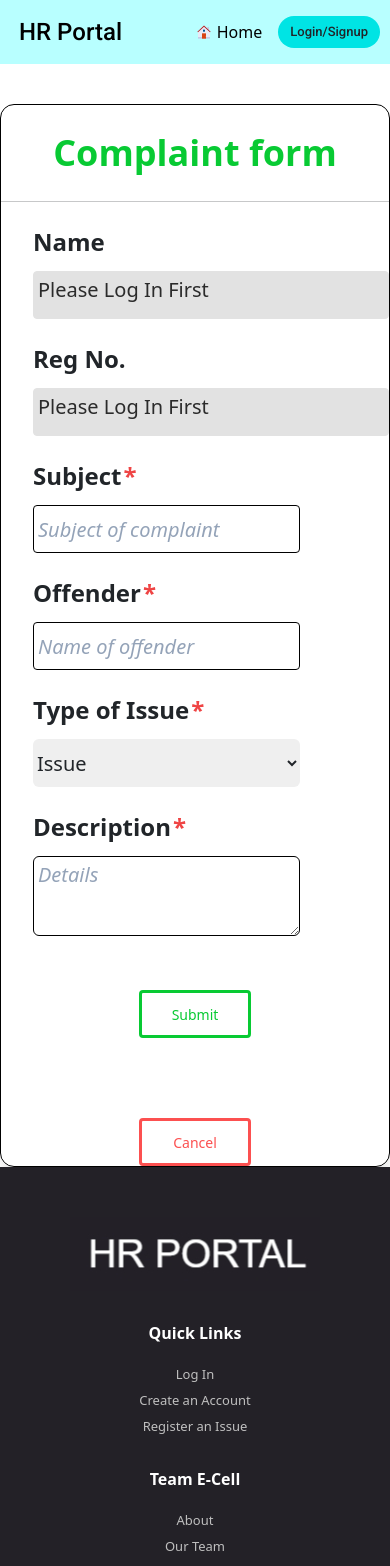
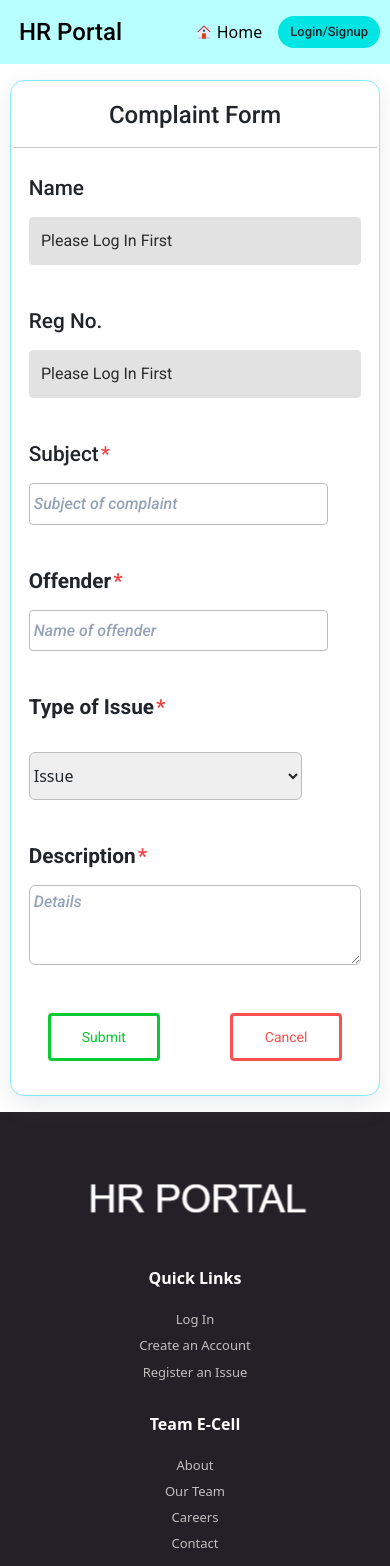
Before and after one commit to keshavjha018/Ecell-HR-Portal, a React (Create React App) app in the folder client/: page /complaint in a window 390 px wide. Shown: the top 1566 px of the page. Built offline with nearby package versions, Linux system fonts and the light colour scheme.

Commit message:
responsive complaint form

```diff
--- a/client/src/components/Footer.jsx
+++ b/client/src/components/Footer.jsx
@@ -37,30 +37,30 @@ function Footer() {
                     </div>
                     {/* Social Media */}
                     <div className="social-media">
-                        <Link to="#">
+                        <a href="/"  target="_blank" rel='noopener noreferrer'>
                             <img className='footerSocialImg'
                                 src="https://raw.githubusercontent.com/MohamedAridah/frontendmentor_url-shortening-api/main/images/icon-facebook.svg"
                                 alt="Facebook Logo"
                             />
-                        </Link>
-                        <Link to="#">
+                        </a>
+                        <a href="https://twitter.com/ecelliiitdwd" target="_blank" rel='noopener noreferrer'>
                             <img className='footerSocialImg'
                                 src="https://raw.githubusercontent.com/MohamedAridah/frontendmentor_url-shortening-api/main/images/icon-twitter.svg"
                                 alt="Twitter Logo"
                             />
-                        </Link>
-                        <Link to="#">
+                        </a>
+                        <a href="/"  target="_blank" rel='noopener noreferrer'>
                             <img className='footerSocialImg'
                                 src="https://raw.githubusercontent.com/MohamedAridah/frontendmentor_url-shortening-api/main/images/icon-pinterest.svg"
                                 alt="Pinterest Logo"
                             />
-                        </Link>
-                        <Link to="#">
+                        </a>
+                        <a href="https://www.instagram.com/ecell.iiitdwd/"  target="_blank" rel='noopener noreferrer'>
                             <img className='footerSocialImg'
                                 src="https://raw.githubusercontent.com/MohamedAridah/frontendmentor_url-shortening-api/main/images/icon-instagram.svg"
                                 alt="Instagram Logo"
                             />
-                        </Link>
+                        </a>
                     </div>
                 </div>
                 {/* Made By */}
--- /dev/null
+++ b/client/src/pages/complaint.css
@@ -0,0 +1,94 @@
+.complaintBox {
+    margin: 1rem;
+    padding: 1rem;
+    border: 1px solid rgb(132, 235, 255);
+    border-radius: 15px;
+    box-shadow: rgba(149, 157, 165, 0.2) 0px 8px 24px;
+    font-family: Roboto;
+}
+
+.complaintHeading {
+    font-size: xx-large !important;
+    font-weight: 500;
+    line-height: 5rem;
+}
+
+.inputHead {
+    font-size: 1.3rem !important;
+    font-weight: 500;
+}
+
+.inputBox {
+    display: flex;
+}
+
+.autofillBoxText {
+    width: 90%;
+    display: flex;
+    align-items: center;
+    border-radius: 5px;
+}
+
+.inputBoxText {
+    width: 90%;
+    display: flex;
+    align-items: center;
+    border: 1px solid rgb(188, 188, 188);
+    border-radius: 5px;
+}
+
+.inputBoxText:focus {
+    outline: none;
+}
+
+.issueBox {
+    border: 1px solid rgb(188, 188, 188);
+    border-radius: 5px;
+}
+.issueBox:focus{
+    outline: none;
+}
+
+@media screen and (max-width: 450px) {
+
+    .complaintBox {
+        width: 95%;
+        padding: 2px;
+    }
+
+    .complaintHeading {
+        font-size: x-large !important;
+        line-height: 4rem;
+    }
+
+    .inputHead {
+        font-size: 1.3rem !important;
+        margin: 1rem;
+    }
+
+    .inputBox {
+        margin: 1rem;
+        display: flex;
+    }
+
+    .issueBox {
+        margin: 1rem;
+    }
+
+    .btnContainer {
+        display: flex;
+        justify-content:space-between;
+    }
+
+    .inputBoxText {
+        width: 90%;
+        height: 2.6rem;
+        display: flex;
+        align-items: center;
+    }
+
+    .descriptnBox {
+        height: 5rem;
+        width: 100%;
+    }
+}
--- a/client/src/pages/complaint.jsx
+++ b/client/src/pages/complaint.jsx
@@ -2,6 +2,7 @@ import React, { useState } from "react";
 import axios from "axios";
 import { useNavigate } from "react-router-dom";
 import { toast } from 'react-toastify';
+import "./complaint.css";
 
 const ComplaintForm = () => {
   const navigate = useNavigate();
@@ -47,7 +48,7 @@ const ComplaintForm = () => {
     const { subject, offender, type, description, } = complaintInfo;
 
     if(!subject || !offender || !type || !description) {
-      toast.error("fill all the fields before sign up!!")
+      toast.error("Fill all the fields before Submit!!")
       return;
   }
 
@@ -77,73 +78,73 @@ const ComplaintForm = () => {
   };
 
   const cancelComplaint = () =>{
-    navigate('/user/outpass')
+    navigate('/')
 }
 
   return (
     <>
-      <div className="box-border overflow-hidden rounded-[14px] mx-auto border-solid border-[1px] border-black mt-10 lg:max-w-[60rem] md:max-w-[42rem] h-full scroll-smooth select-none shadow-xl">
+      <div className="card complaintBox box-border overflow-hidden rounded-[14px] mx-auto lg:max-w-[60rem] md:max-w-[42rem] h-full scroll-smooth select-none ">
         <div className="">
           <div>
-            <span className="flex justify-center lg:text-xl lg:leading-[6rem] font-semibold text-[#08CA33] text-4xl leading-[6rem] ">
-              Complaint form
+            <span className="complaintHeading flex justify-center ">
+              Complaint Form
             </span>
           </div>
           <hr />
           <div>
             <div className="grid grid-cols-1 lg:grid-cols-2 lg:gap-10">
               <div>
-                <span className="lg:text-[17px] lg:leading-[4rem] font-semibold ml-[2rem] text-2xl leading-[5rem]">
+                <span className="inputHead  lg:ml-[2rem] text-2xl leading-[5rem]">
                   Name
                 </span>
-                <div className="box-border border-solid border-[1px] border-[#E2E2E2] lg:max-w-xs rounded ml-[2rem] mt-[-11px] lg:h-[2.1rem] bg-[#E2E2E2] h-12 max-w-lg cursor-not-allowed">
-                  <div className="text-[#2B2B2B] p-1 lg:text-[14px] pl-[0.7rem] text-xl">
+                <div className="inputBox box-border border-solid border-[1px] border-[#E2E2E2] lg:max-w-xs rounded lg:ml-[2rem] mt-[-11px] lg:h-[2.1rem] bg-[#E2E2E2] h-12 max-w-lg cursor-not-allowed">
+                  <div className="autofillBoxText text-[#2B2B2B] lg:text-[14px] pl-[0.7rem] lg:text-xl">
                     {userData.name}
                   </div>
                 </div>
               </div>
               <div>
-                <span className="lg:text-[17px] lg:leading-[4rem] font-semibold ml-[2rem] text-2xl leading-[5rem]">
+                <span className="inputHead lg:ml-[2rem] text-2xl leading-[5rem]">
                   Reg No.
                 </span>
-                <div className="box-border border-solid border-[1px] border-[#E2E2E2] lg:max-w-xs rounded ml-[2rem] mt-[-11px] lg:h-[2.1rem] bg-[#E2E2E2] h-12 max-w-lg cursor-not-allowed">
-                  <div className="text-[#2B2B2B] p-1 lg:text-[14px] pl-[0.7rem] text-xl">
+                <div className="inputBox box-border border-solid border-[1px] border-[#E2E2E2] lg:max-w-xs rounded lg:ml-[2rem] mt-[-11px] lg:h-[2.1rem] bg-[#E2E2E2] h-12 max-w-lg cursor-not-allowed">
+                  <div className="autofillBoxText text-[#2B2B2B] lg:text-[14px] pl-[0.7rem] lg:text-xl">
                     {regno}
                   </div>
                 </div>
               </div>
             </div>
             <div>
-              <span className='lg:text-[17px] lg:leading-[4rem] font-semibold ml-[2rem] text-2xl leading-[5rem] after:content-["*"] after:ml-0.5 after:text-red-500'>
+              <span className='inputHead lg:ml-[2rem] text-2xl leading-[5rem] after:content-["*"] after:ml-0.5 after:text-red-500'>
                 Subject
               </span>
-              <div className="mt-[-11px] ml-[2rem]">
+              <div className="inputBox mt-[-11px] lg:ml-[2rem]">
                 <input
                   type="text"
-                  className="text-[#2B2B2B] p-1 lg:text-[14px] text-xl pl-[0.7rem] box-border border-solid border-[1px] border-black lg:w-1/2 w-3/4 h-12 lg:h-8 rounded placeholder:italic placeholder:text-slate-400"
+                  className="inputBoxText text-[#2B2B2B]  p-1 lg:text-[14px] lg:text-xl  box-border border-solid border-[1px] border-grey lg:h-10 rounded placeholder:italic placeholder:text-slate-400"
                   placeholder="Subject of complaint" name="subject" value={complaintInfo.subject} onChange={handleComplaintChange}
                 />
               </div>
             </div>
             <div className="grid grid-cols-1 lg:grid-cols-2 lg:gap-10">
               <div>
-                <span className='lg:text-[17px] lg:leading-[4rem] font-semibold ml-[2rem] text-2xl leading-[5rem] after:content-["*"] after:ml-0.5 after:text-red-500'>
+                <span className='inputHead lg:text-[17px] lg:leading-[4rem] font-semibold lg:ml-[2rem] text-2xl leading-[5rem] after:content-["*"] after:ml-0.5 after:text-red-500'>
                   Offender
                 </span>
-                <div className="mt-[-11px] ml-[2rem] ">
+                <div className="inputBox mt-[-11px] lg:ml-[2rem] ">
                   <input
                     type="text"
-                    className="text-[#2B2B2B] p-1 lg:text-[14px] text-xl pl-[0.7rem] box-border border-solid border-[1px] border-black lg:w-1/2 w-3/4 h-12 lg:h-8 rounded placeholder:italic placeholder:text-slate-400"
+                    className="inputBoxText text-[#2B2B2B] p-1 lg:text-[14px] lg:text-xl  box-border border-solid border-[1px] border-grey lg:h-10 rounded placeholder:italic placeholder:text-slate-400"
                     placeholder="Name of offender" name="offender" value={complaintInfo.offender} onChange={handleComplaintChange}
                   />
                 </div>
               </div>
               <div>
-                <span className='lg:text-[17px] lg:leading-[4rem] font-semibold ml-[2rem] text-2xl leading-[5rem] after:content-["*"] after:ml-0.5 after:text-red-500 '>
+                <span className='inputHead lg:text-[17px] lg:leading-[4rem] font-semibold lg:ml-[2rem] lg:text-2xl leading-[5rem] after:content-["*"] after:ml-0.5 after:text-red-500 '>
                   Type of Issue
                 </span>
-                <div className="mt-[-11px] ml-[2rem]">
-                  <select className="rounded-md lg:text-[1.1rem] text-xl lg:w-1/2 w-3/4 h-12 lg:h-10 font-sans pb-0" name="type" value={complaintInfo.type} onChange={handleComplaintChange}>
+                <div className=" mt-[-11px] lg:ml-[2rem] ">
+                  <select className="issueBox rounded-md lg:text-[1.1rem] lg:text-xl lg:w-1/2 w-3/4 h-12 lg:h-10 font-sans pb-0" name="type" value={complaintInfo.type} onChange={handleComplaintChange}>
                     <option defaultValue="" disabled>
                       Select
                     </option>
@@ -157,26 +158,26 @@ const ComplaintForm = () => {
               </div>
             </div>
             <div>
-              <span className='lg:text-[17px] lg:leading-[4rem] font-semibold ml-[2rem] text-2xl leading-[5rem] after:content-["*"] after:ml-0.5 after:text-red-500'>
+              <span className='inputHead lg:text-[17px] lg:leading-[4rem] font-semibold lg:ml-[2rem] text-2xl leading-[5rem] after:content-["*"] after:ml-0.5 after:text-red-500'>
                 Description
               </span>
-              <div className="mt-[-11px] ml-[2rem]">
+              <div className="inputBox mt-[-11px] lg:ml-[2rem]">
                 <textarea
-                  className="text-[#2B2B2B] p-1 lg:text-[14px] text-xl lg:w-1/2 w-3/4 h-20 lg:h-18 pl-[0.7rem] box-border border-solid border-[1px] border-black rounded-md placeholder:italic placeholder:text-slate-400"
+                  className="inputBoxText descriptnBox text-[#2B2B2B] p-1 lg:text-[14px] lg:text-xl lg:h-20 pl-[0.7rem] box-border border-solid border-[1px] border-grey rounded-md placeholder:italic placeholder:text-slate-400"
                   placeholder="Details" name="description" value={complaintInfo.description} onChange={handleComplaintChange}
                 />
               </div>
             </div>
-            <div className="grid lg:grid-cols-2 grid-cols-1">
+            <div className="btnContainer flex lg:grid-cols-2 grid-cols-1">
               <button
                 type="button"
-                className="box-border mx-auto border-solid border-[3px] border-[#08CA33] rounded mt-[3rem] h-12 w-28 lg:h-10 lg:w-20 mb-8 hover:bg-[#08CA33] hover:text-white p-1 text-[14px] px-[0.7rem] text-[#08CA33] hover:text-[16px]"
+                className="box-border mx-auto border-solid border-[3px] border-[#08CA33] rounded mt-[2rem] h-12 w-28 lg:h-10 lg:w-20 mb-8 hover:bg-[#08CA33] hover:text-white p-1 text-[14px] px-[0.7rem] text-[#08CA33] hover:text-[16px]"
                 onClick={verifyUser}>
                 Submit
               </button>
               <button
                 type="button"
-                className="box-border mx-auto border-solid border-[3px] border-[#FC5050] rounded mt-[3rem] h-12 w-28 lg:h-10 lg:w-20 hover:bg-[#FC5050] hover:text-white p-1 text-[14px] px-[0.7rem] text-[#FC5050] hover:text-[16px]"
+                className="box-border mx-auto border-solid border-[3px] border-[#FC5050] rounded mt-[2rem] h-12 w-28 lg:h-10 lg:w-20 hover:bg-[#FC5050] hover:text-white p-1 text-[14px] px-[0.7rem] text-[#FC5050] hover:text-[16px]"
                 onClick={cancelComplaint}>
                 Cancel
               </button>
```
